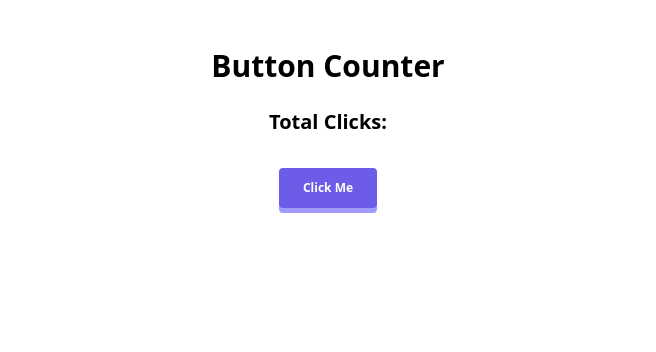
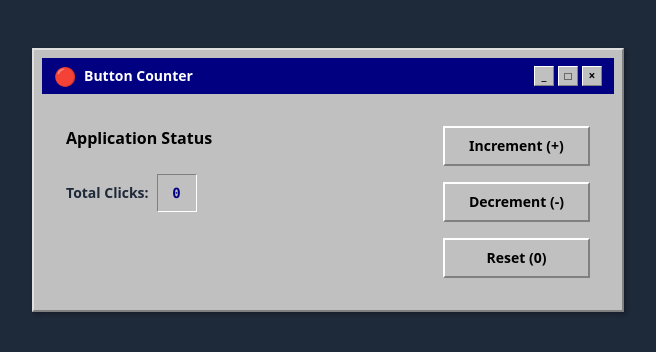
Before and after one commit to Ngovkimyou/Group2---button-counter, a SvelteKit app: page / in a window 1280 px wide. Shown: the top 352 px of the page, without its empty margins (312-968 px from the left). Built offline with nearby package versions, Linux system fonts and the light colour scheme; no server answers.

Commit message:
minus button #11 & clear button #12

```diff
--- a/src/routes/+page.svelte
+++ b/src/routes/+page.svelte
@@ -6,7 +6,7 @@
 
     const fetchCount = async () => {
         try {
-            const response = await fetch('/api');
+            const response = await fetch('/api/increment');
             const data = await response.json();
             count = data.count;
         } catch (error) {
@@ -18,10 +18,31 @@
 
     const increment = async () => {
         try {
-            await fetch('/api', { method: 'POST' });
+            await fetch('/api/increment', { method: 'POST' });
             await fetchCount();
         } catch (error) {
             console.error('Error incrementing count:', error);
+        }
+    };
+
+    const decrement = async () => {
+        try {
+            if (count !== 0) {
+                await fetch('/api/decrement', { method: 'POST' });
+                await fetchCount();
+            }
+        } catch (error) {
+            console.error('Error decrementing count:', error);
+        }
+    };
+
+    // Should be in reset branch but added here for testing purposes
+    const reset = async () => {
+        try {
+            await fetch('/api/reset', { method: 'POST' });
+            await fetchCount();
+        } catch (error) {
+            console.error('Error resetting count:', error);
         }
     };
 
@@ -30,19 +51,67 @@
     });
 </script>
 
-<main class="p-12 text-center">
-    <h1 class="text-3xl font-bold mb-6">Button Counter</h1>
+<main　class="h-screen bg-gray-800 p-12">
+    <div class="w-[50%] mx-auto bg-[#C0C0C0] p-2 border-2 border-t-[#dfdfdf] border-l-[#dfdfdf] border-b-[#808080] border-r-[#808080] shadow-[2px_2px_4px_rgba(0,0,0,0.3)]">
+        <div class="flex justify-between items-center bg-[#000080] px-3 py-1 mb-2">
+            <div class="flex items-center space-x-2">
+                <span class="font-bold text-lg">🔴</span>
+                <h1 class="text-white text-sm font-bold">Button Counter</h1>
+            </div>
+            <div class="flex space-x-1">
+                <button class="w-5 h-5 bg-[#C0C0C0] flex items-center justify-center text-[#000000] text-xs font-bold border border-t-[#ffffff] border-l-[#ffffff] border-b-[#808080] border-r-[#808080] cursor-pointer hover:bg-[#e0e0e0] active:border-t-[#808080] active:border-l-[#808080] active:border-b-[#ffffff] active:border-r-[#ffffff]">_</button>
+                <button class="w-5 h-5 bg-[#C0C0C0] flex items-center justify-center text-[#000000] text-xs font-bold border border-t-[#ffffff] border-l-[#ffffff] border-b-[#808080] border-r-[#808080] cursor-pointer hover:bg-[#e0e0e0] active:border-t-[#808080] active:border-l-[#808080] active:border-b-[#ffffff] active:border-r-[#ffffff]">□</button>
+                <button class="w-5 h-5 bg-[#C0C0C0] flex items-center justify-center text-[#000000] text-xs font-bold border border-t-[#ffffff] border-l-[#ffffff] border-b-[#808080] border-r-[#808080] cursor-pointer hover:bg-[#e0e0e0] active:border-t-[#808080] active:border-l-[#808080] active:border-b-[#ffffff] active:border-r-[#ffffff]">×</button>
+            </div>
+        </div>
 
+        <div class="p-6 bg-[#C0C0C0]">
             {#if loading}
-        <p class="text-xl text-gray-500">Loading...</p>
+                <div class="flex items-start space-x-4 mb-6">
+                    <div class="w-12 h-12 shrink-0 bg-[#C0C0C0] flex items-center justify-center border-2 border-t-[#808080] border-l-[#808080] border-b-[#ffffff] border-r-[#ffffff]">
+                        <span class="text-[#ff0000] text-3xl font-bold">!</span>
+                    </div>
+                    <div>
+                        <p class="text-lg font-bold mb-2">System Busy</p>
+                        <p class="text-gray-700">Application is loading...</p>
+                    </div>
+                </div>
             {:else}
-        <p class="text-xl font-semibold mb-8">Total Clicks: <span class="text-[#5f4fd6]">{count}</span></p>
+                <div class="flex justify-between gap-4">
+                    <div>
+                        <p class="text-base font-bold mb-6">Application Status</p>
+                        <div class="flex items-center">
+                            <p class="text-sm font-bold text-gray-800">Total Clicks:</p>
+                            <span class="inline-block w-10 text-center font-mono font-bold text-sm text-[#000080] bg-[#C0C0C0] ml-2 px-2 py-2 border border-t-[#808080] border-l-[#808080] border-b-[#ffffff] border-r-[#ffffff]">
+                                {count}
+                            </span>
+                        </div>
+                    </div>
+
+                    <div class="flex flex-col space-y-4">
+                        <button
+                            on:click={increment}
+                            class="relative bg-[#C0C0C0] px-6 py-2 text-sm font-bold text-black border-2 border-t-[#ffffff] border-l-[#ffffff] border-b-[#808080] border-r-[#808080] cursor-pointer hover:bg-[#e0e0e0] active:border-t-[#808080] active:border-l-[#808080] active:border-b-[#ffffff] active:border-r-[#ffffff]"
+                        >
+                            Increment (+)
+                        </button>
 
                         <button
-            on:click={increment}
-            class="bg-[#6c5ce7] px-6 py-3 text-xs font-bold text-white rounded cursor-pointer transition-all ease-in-out duration-100 shadow-[0_5px_0_0_#a29bfe] active:translate-y-[5px] active:shadow-none"
+                            on:click={decrement}
+                            class="relative bg-[#C0C0C0] px-6 py-2 text-sm font-bold text-black border-2 border-t-[#ffffff] border-l-[#ffffff] border-b-[#808080] border-r-[#808080] cursor-pointer hover:bg-[#e0e0e0] active:border-t-[#808080] active:border-l-[#808080] active:border-b-[#ffffff] active:border-r-[#ffffff]"
                         >
-        Click Me
+                            Decrement (-)
                         </button>
+
+                        <button
+                            on:click={reset}
+                            class="relative bg-[#C0C0C0] px-6 py-2 text-sm font-bold text-black border-2 border-t-[#ffffff] border-l-[#ffffff] border-b-[#808080] border-r-[#808080] cursor-pointer hover:bg-[#e0e0e0] active:border-t-[#808080] active:border-l-[#808080] active:border-b-[#ffffff] active:border-r-[#ffffff]"
+                        >
+                            Reset (0)
+                        </button>
+                    </div>
+                </div>
             {/if}
+        </div>
+    </div>
 </main>
```
Lines whose indentation alone changed are shown as unchanged.
